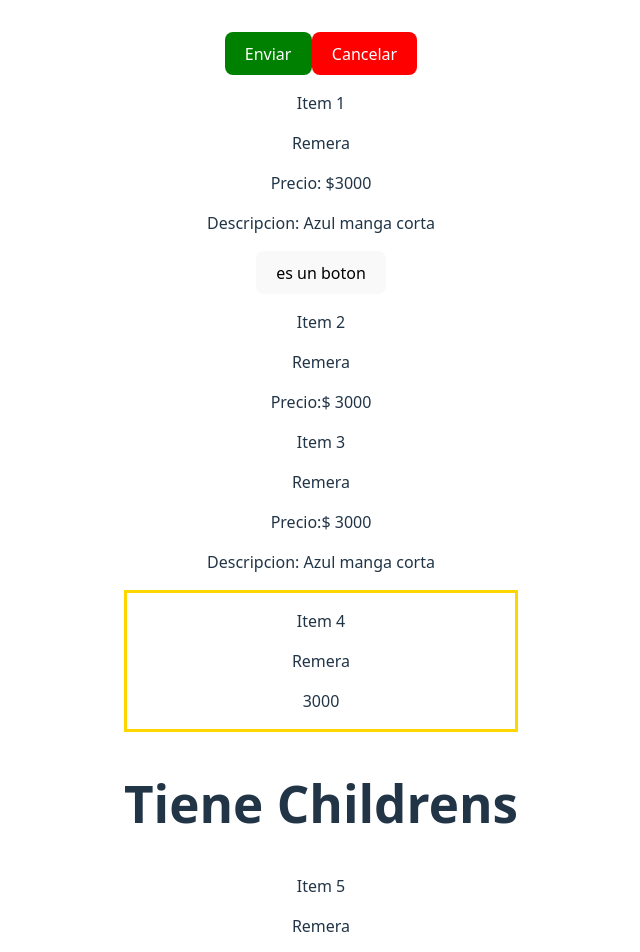
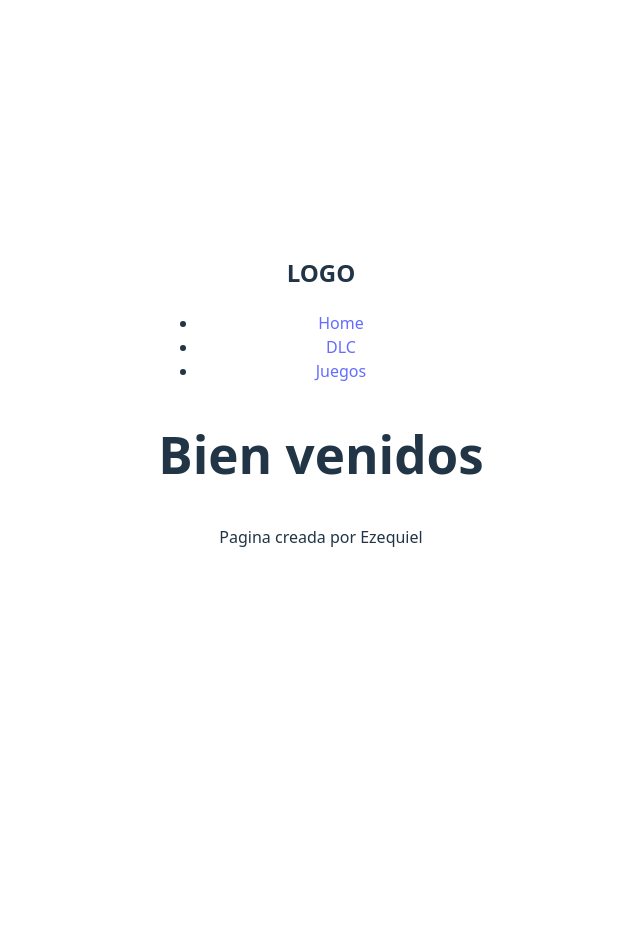
Before and after one commit to Ezequiel-Arriba/React, a React (Vite) app: page / in a window 1280 px wide. Shown: the top 952 px of the page, without its empty margins (319-959 px from the left). After the commit the page ends 800 px from the top, so only its background shows below. Built offline with nearby package versions, Linux system fonts and the light colour scheme.

Commit message:
ItemListContainer

```diff
--- a/src/App.jsx
+++ b/src/App.jsx
@@ -1,41 +1,24 @@
 import './App.css'
-import { Button } from './components/Button';
-import { Item1 } from './components/Item1';
-import { Item2 } from './components/Item2';
-import { Item3 } from './components/Item3';
-import { Item4 } from './components/Item4';
-import { Item5 } from './components/Item5';
-import { Item6 } from './components/Item6';
+import { Header } from './components/Header/Header'
+import { Footer } from './components/Footer/Footer'
+import { ItemListContainer } from './components/ItemListContainer/ItemListContainer'
 
 function App() {
-  const prod = { nombre: "Remera", precio: 3000, descripcion: "Azul manga corta" };
+  const arrayProductos = [
+    { nombre: "Remera", precio: 15000, descripcion: "Azul manga corta" },
+    { nombre: "Pantalon", precio: 30000, descripcion: "Verde camuflada" },
+    { nombre: "Gorra", precio: 20000, descripcion: "De equipe de futbol" },
+  ];
+
+
   return (
     <>
       <div>
-        <Button texto={"Enviar"} color={"green"} />
-        <Button texto={"Cancelar"} color={"red"} />
-
-        <Item1
-          nombre={prod.nombre}
-          precio={prod.precio}
-          descripcion={prod.descripcion}
-        >
-          <button>es un boton</button>
-        </Item1>
-
-        <Item2 item={prod} />
-        <Item3 {...prod} />
-        <Item4 {...prod} destacado={true} />
-
-        <Item5>
-          <h1>Tiene Childrens</h1>
-          <p>Item 5</p>
-          <p>{prod.nombre}</p>
-          <p>{prod.precio}</p>
-          <p>{prod.descripcion}</p>
-        </Item5>
-
-        <Item6 nombre="Pantalon" precio="15000" />
+        <Header />
+        <ItemListContainer
+          titulo={"Bien venidos"}
+          Productos={arrayProductos}/>
+        <Footer />
       </div>
     </>
   )
--- /dev/null
+++ b/src/components/Footer/Footer.jsx
@@ -0,0 +1,9 @@
+export const Footer = () => {
+    return (
+
+    <footer>
+        <p>Pagina creada por Ezequiel</p>
+    </footer>
+
+    )
+}
--- /dev/null
+++ b/src/components/Header/Header.jsx
@@ -0,0 +1,10 @@
+import { Nav } from "../Nav/Nav"
+
+export const Header = () => {
+    return (
+        <header>
+            <h2>LOGO</h2>
+            <Nav/>
+        </header>
+    );
+};
--- /dev/null
+++ b/src/components/ItemListContainer/ItemListContainer.jsx
@@ -0,0 +1,15 @@
+export const ItemListContainer = ({titulo, productos}) => {
+    // estado
+
+    //llamado a la base de datos
+
+    return (
+        <section>
+            <h1>{titulo}</h1>
+        {
+
+        }
+        </section>
+
+    );
+};
--- a/src/components/Nav/Nav.jsx
+++ b/src/components/Nav/Nav.jsx
@@ -0,0 +1,17 @@
+    export const Nav = () => {
+        return (
+        <nav>
+            <ul>
+                <li>
+                    <a href="">Home</a>
+                </li>
+                <li>
+                    <a href="">DLC</a>
+                </li>
+                <li>
+                    <a href="">Juegos</a>
+                </li>
+            </ul>
+        </nav>
+        );
+    };
```
Also changed, not shown: src/components/Footer/Footer.css (added), src/components/Header/Header.css (added), src/components/ItemListContainer/ItemListConteiner.css (added).
